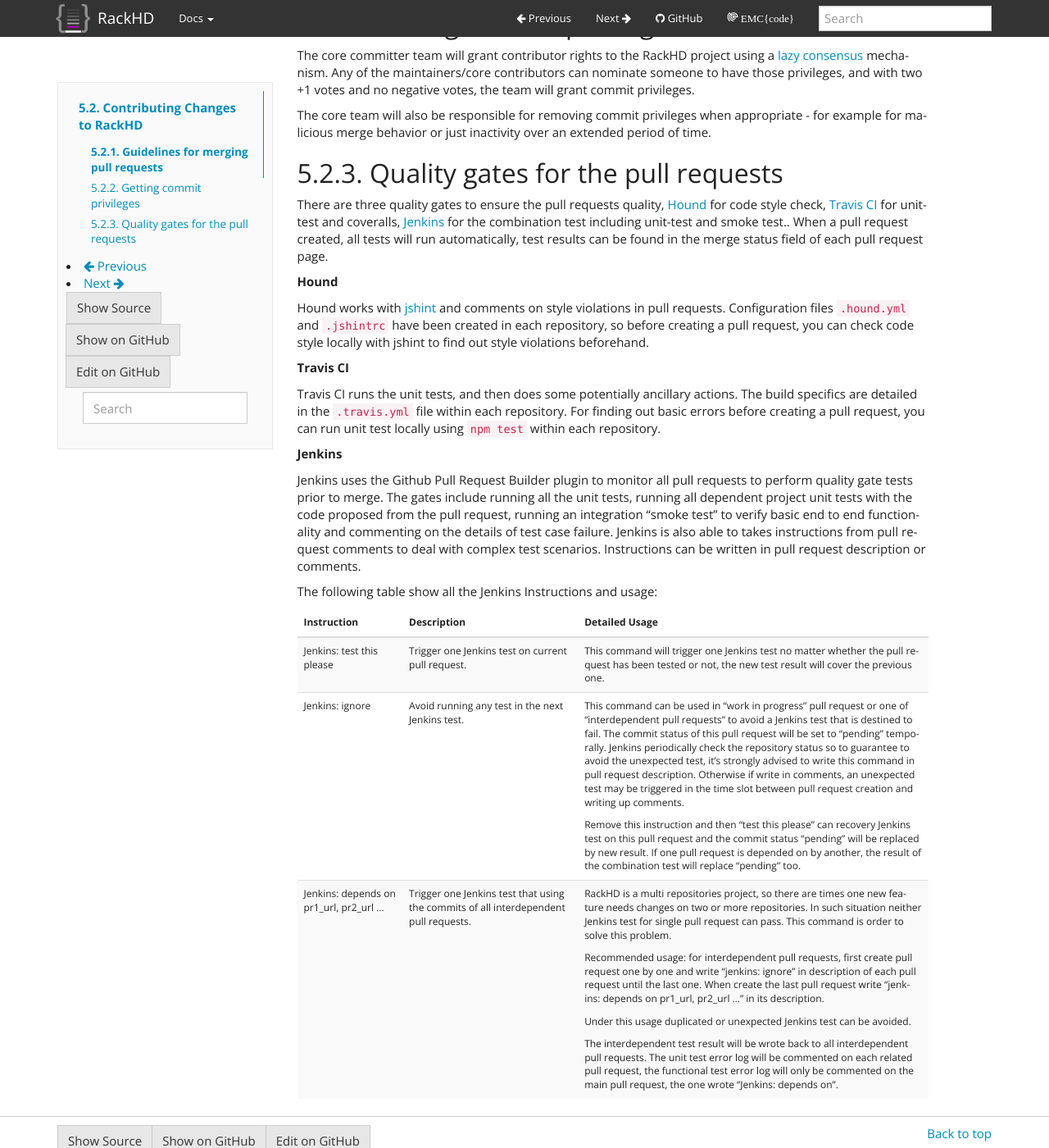
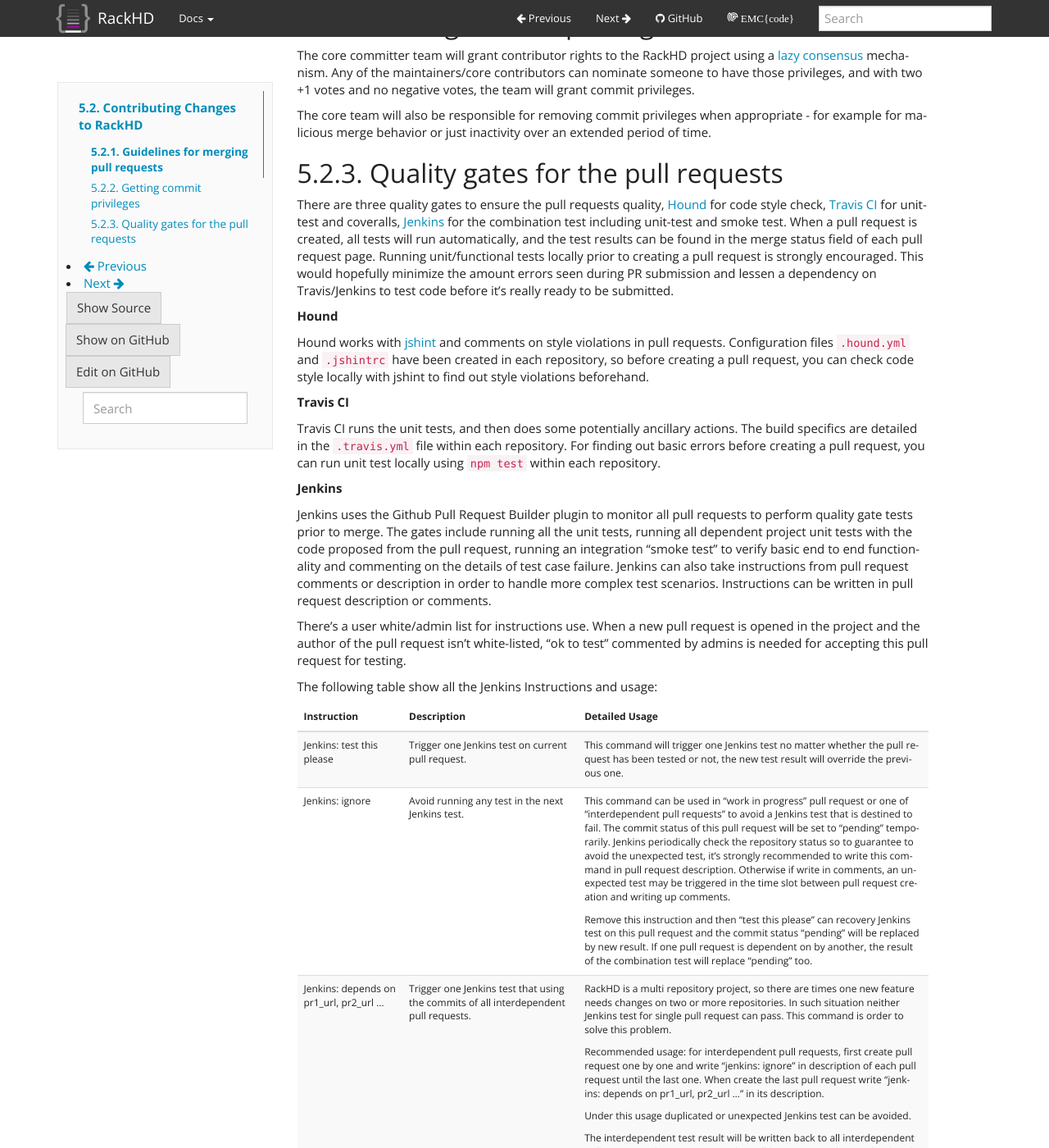
Before and after one commit to RackHD/docs, a Sphinx documentation site: the page built from docs/devguide/contributing.rst, in a window 1280 px wide and 1400 px high, scrolled down 452 px. Shown: the whole window at 82% size. Built offline with Sphinx 7.4.7, drawn with Linux system fonts in a browser that asks for light colours; some of the changed text lies outside the part shown.

Commit message:
modified according to the comments by ted and amy

```diff
--- a/docs/devguide/contributing.rst
+++ b/docs/devguide/contributing.rst
@@ -42,9 +42,12 @@
 
 There are three quality gates to ensure the pull requests quality, `Hound`_ for
 code style check, `Travis CI`_ for unit-test and coveralls, `Jenkins`_ for the combination
-test including unit-test and smoke test.. When a pull request created, all tests
-will run automatically, test results can be found in the merge status field of
+test including unit-test and smoke test. When a pull request is created, all tests
+will run automatically, and the test results can be found in the merge status field of
 each pull request page.
+Running unit/functional tests locally prior to creating a pull request is strongly encouraged.
+This would hopefully minimize the amount errors seen during PR submission and lessen a
+dependency on Travis/Jenkins to test code before it's really ready to be submitted.
 
 .. _Hound: https://houndci.com/
 .. _Travis CI: https://travis-ci.org/
@@ -71,9 +74,13 @@
 to perform quality gate tests prior to merge. The gates include running all the unit
 tests, running all dependent project unit tests with the code proposed from the pull
 request, running an integration "smoke test" to verify basic end to end functionality
-and commenting on the details of test case failure. Jenkins is also able to takes
-instructions from pull request comments to deal with complex test scenarios.
+and commenting on the details of test case failure. Jenkins can also take instructions
+from pull request comments or description in order to handle more complex test scenarios.
 Instructions can be written in pull request description or comments.
+
+There's a user white/admin list for instructions use. When a new pull request is opened
+in the project and the author of the pull request isn't white-listed, "ok to test" commented
+by admins is needed for accepting this pull request for testing.
 
 The following table show all the Jenkins Instructions and usage:
 
@@ -87,24 +94,24 @@
     * - Jenkins: test this please
       - Trigger one Jenkins test on current pull request.
       - This command will trigger one Jenkins test no matter whether the pull request has been
-        tested or not, the new test result will cover the previous one.
+        tested or not, the new test result will override the previous one.
     * - Jenkins: ignore
       - Avoid running any test in the next Jenkins test.
       - This command can be used in "work in progress" pull request or one of
         "interdependent pull requests" to avoid a Jenkins test that is destined to fail.
-        The commit status of this pull request will be set to "pending" temporally.
+        The commit status of this pull request will be set to "pending" temporarily.
         Jenkins periodically check the repository status so to guarantee to avoid the
-        unexpected test, it's strongly advised to write this command in pull request description.
+        unexpected test, it's strongly recommended to write this command in pull request description.
         Otherwise if write in comments, an unexpected test may be triggered in the time slot
         between pull request creation and writing up comments.
 
         Remove this instruction and then "test this please" can recovery Jenkins test on this pull request
-        and the commit status "pending" will be replaced by new result. If one pull request is depended on
+        and the commit status "pending" will be replaced by new result. If one pull request is dependent on
         by another, the result of the combination test will replace "pending" too.
 
     * - Jenkins: depends on pr1_url, pr2_url ...
       - Trigger one Jenkins test that using the commits of all interdependent pull requests.
-      - RackHD is a multi repositories project, so there are times one new feature needs
+      - RackHD is a multi repository project, so there are times one new feature needs
         changes on two or more repositories. In such situation neither Jenkins test for single
         pull request can pass. This command is order to solve this problem.
 
@@ -114,6 +121,6 @@
 
         Under this usage duplicated or unexpected Jenkins test can be avoided.
 
-        The interdependent test result will be wrote back to all interdependent pull requests. The unit test
+        The interdependent test result will be written back to all interdependent pull requests. The unit test
         error log will be commented on each related pull request, the functional test error log will only be
         commented on the main pull request, the one wrote "Jenkins: depends on".
```
